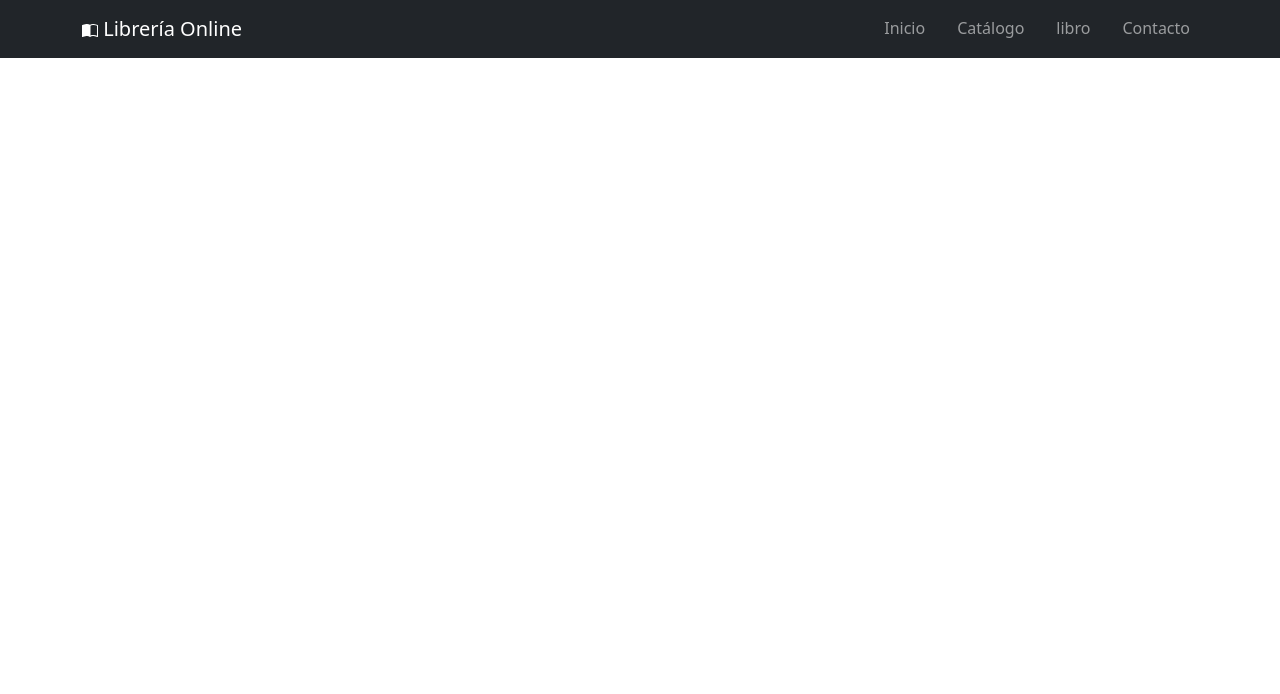
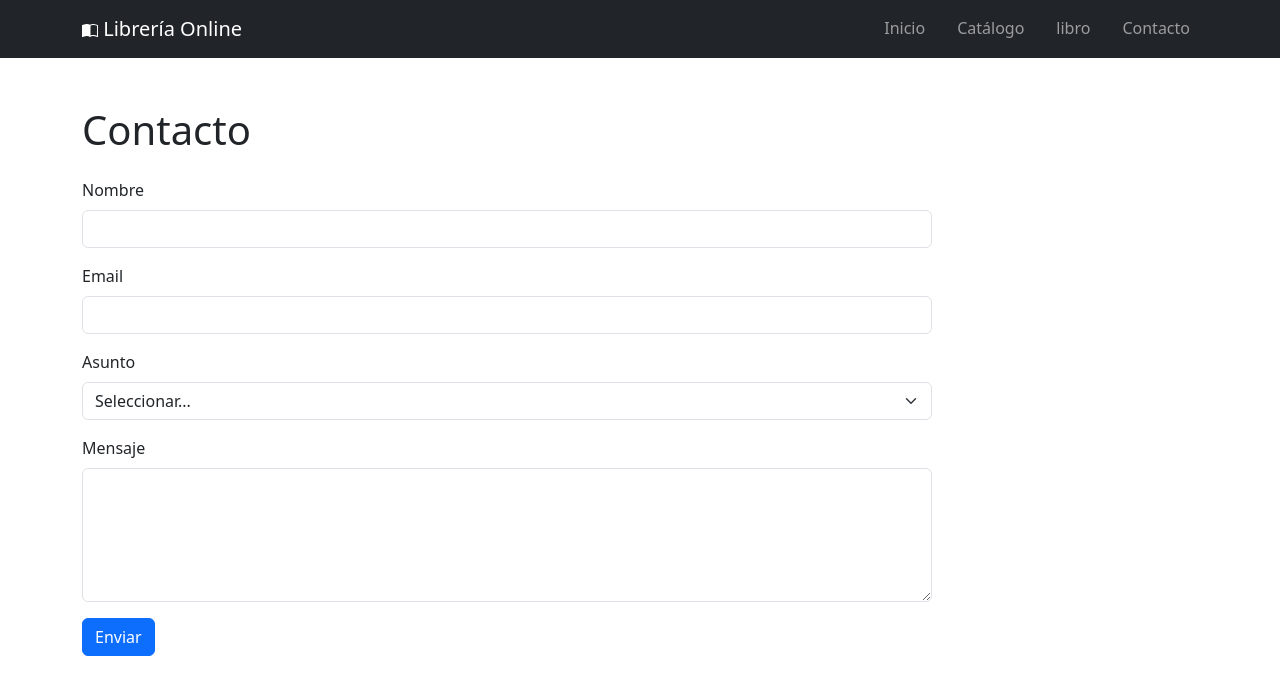
Before and after one commit to AdrianGarcia10/ds2026-actividades, a plain HTML site: page ejercicios/c06-libreria-html/contacto.html in a window 1280 px wide. Drawn offline with nearby package versions, Linux system fonts and the light colour scheme.

Commit message:
paso 6: form de contacto

```diff
--- a/ejercicios/c06-libreria-html/contacto.html
+++ b/ejercicios/c06-libreria-html/contacto.html
@@ -4,6 +4,7 @@
     <meta charset="UTF-8">
     <meta name="viewport" content="width=device-width, initial-scale=1.0">
     <title>Contacto</title>
+    <link rel="stylesheet" href="css/styles.css">
     <link href="https://cdn.jsdelivr.net/npm/bootstrap@5.3.8/dist/css/bootstrap.min.css" rel="stylesheet" integrity="sha384-sRIl4kxILFvY47J16cr9ZwB07vP4J8+LH7qKQnuqkuIAvNWLzeN8tE5YBujZqJLB" crossorigin="anonymous">
 </head>
 <body>
@@ -49,6 +50,112 @@
 
     </div>
     </nav>
+
+    <section class="container my-5">
+
+        <h1 class="mb-4">
+            Contacto
+        </h1>
+
+        <form>
+
+            <!-- Nombre -->
+
+            <div class="mb-3">
+
+                <label class="form-label">
+                    Nombre
+                </label>
+
+                <input
+                type="text"
+                class="form-control"
+                required
+                >
+
+            </div>
+
+
+            <!-- Email -->
+
+            <div class="mb-3">
+
+                <label class="form-label">
+                    Email
+                </label>
+
+                <input
+                type="email"
+                class="form-control"
+                required
+                >
+
+            </div>
+
+
+            <!-- Asunto -->
+
+            <div class="mb-3">
+
+                <label class="form-label">
+                    Asunto
+                </label>
+
+                <select
+                class="form-select"
+                required
+                >
+
+                    <option value="">
+                        Seleccionar...
+                    </option>
+
+                    <option>
+                        Consulta
+                    </option>
+
+                    <option>
+                        Reclamo
+                    </option>
+
+                    <option>
+                        Sugerencia
+                    </option>
+
+                </select>
+
+            </div>
+
+
+            <!-- Mensaje -->
+
+            <div class="mb-3">
+
+                <label class="form-label">
+                    Mensaje
+                </label>
+
+                <textarea
+                class="form-control"
+                rows="5"
+                required
+                ></textarea>
+
+            </div>
+
+
+            <!-- Botón -->
+
+            <button
+            type="submit"
+            class="btn btn-primary"
+            >
+            Enviar
+            </button>
+
+        </form>
+
+    </section>
     <script src="https://cdn.jsdelivr.net/npm/bootstrap@5.3.8/dist/js/bootstrap.bundle.min.js" integrity="sha384-FKyoEForCGlyvwx9Hj09JcYn3nv7wiPVlz7YYwJrWVcXK/BmnVDxM+D2scQbITxI" crossorigin="anonymous"></script>
 </body>
 </html>
--- a/ejercicios/c06-libreria-html/css/styles.css
+++ b/ejercicios/c06-libreria-html/css/styles.css
@@ -4,3 +4,7 @@
 .card img{
     object-fit: cover;
 }
+
+form{
+    max-width: 850px;
+}
```
